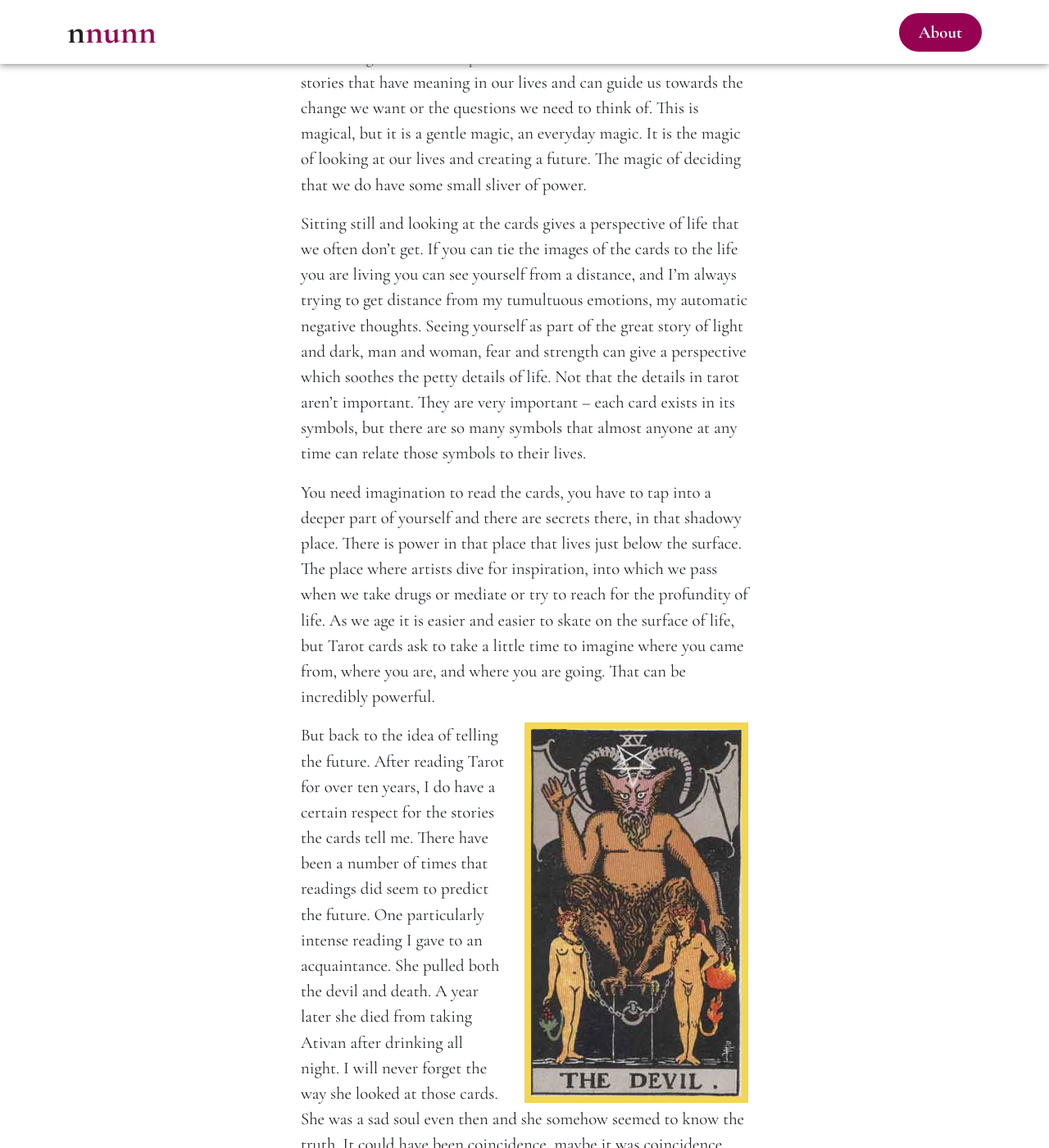
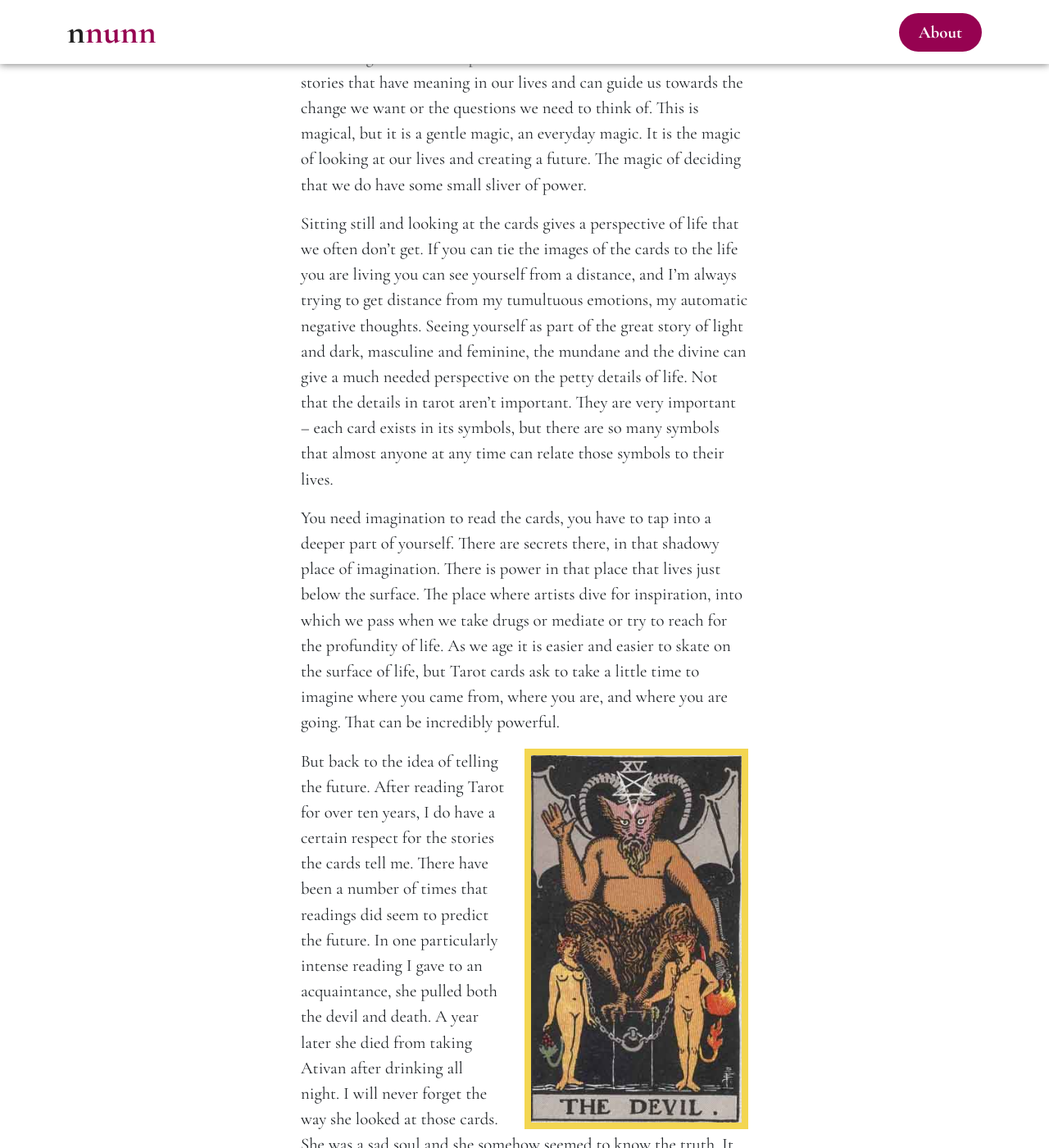
Before and after one commit to nnunn/nnunn, a Jekyll site: the page built from tarot/_posts/2023-02-13-Can-Tarot-Predict-the-Future.html, in a window 1280 px wide and 1400 px high, scrolled down 965 px. Shown: the whole window at 82% size. Built offline with Jekyll 4.4.1, drawn with Linux system fonts in a browser that asks for light colours; nearby versions of some CDN libraries; some web fonts are replaced; some of the changed text lies outside the part shown.

Commit message:
Update 2023-02-13-Can-Tarot-Predict-the-Future.html

```diff
--- a/tarot/_posts/2023-02-13-Can-Tarot-Predict-the-Future.html
+++ b/tarot/_posts/2023-02-13-Can-Tarot-Predict-the-Future.html
@@ -9,6 +9,6 @@ colour: yellow
 
 <p>I consider myself a skeptic, or at least a realist. I’m not religious, having come from an atheist father and a lapsed Christian mother. I think it’s important to try to stay grounded in what the world actually is (as much as is possible with our fallible human brain). Religion and spirituality give people hope and a guiding light in a difficult world, but I haven’t really felt like I needed that solace. Religion and spirituality are powerful stories that we use to sooth ourselves in the face of uncertainty and complexity.</p>
 	<p>I take a similar approach to Tarot. I don’t think the cards have special powers. I don’t believe that they gather energy that needs to be dissipated with crystals or some chant of Ohm. I think they are pieces of thin carboard with pictures on them and that they don’t mean anything more than the meaning we give them. BUT the meaning we give them is important and that meaning is where I do feel the power of tarot. We are narrative beings and we use our stories to guide us. Tarot provides a framework for us to create stories that have meaning in our lives and can guide us towards the change we want or the questions we need to think of. This is magical, but it is a gentle magic, an everyday magic. It is the magic of looking at our lives and creating a future. The magic of deciding that we do have some small sliver of power.</p>
-	<p>Sitting still and looking at the cards gives a perspective of life that we often don’t get. If you can tie the images of the cards to the life you are living you can see yourself from a distance, and I’m always trying to get distance from my tumultuous emotions, my automatic negative thoughts. Seeing yourself as part of the great story of light and dark, man and woman, fear and strength can give a perspective which soothes the petty details of life. Not that the details in tarot aren’t important. They are very important – each card exists in its symbols, but there are so many symbols that almost anyone at any time can relate those symbols to their lives.</p>
-	<p>You need imagination to read the cards, you have to tap into a deeper part of yourself and there are secrets there, in that shadowy place. There is power in that place that lives just below the surface. The place where artists dive for inspiration, into which we pass when we take drugs or mediate or try to reach for the profundity of life. As we age it is easier and easier to skate on the surface of life, but Tarot cards ask to take a little time to imagine where you came from, where you are, and where you are going. That can be incredibly powerful.</p><div class="dyellow p-2 float-end w-50 ms-4"><img src="/assets/images/devil.png" class="img-fluid"></div>
-	<p>But back to the idea of telling the future. After reading Tarot for over ten years, I do have a certain respect for the stories the cards tell me. There have been a number of times that readings did seem to predict the future. One particularly intense reading I gave to an acquaintance. She pulled both the devil and death. A year later she died from taking Ativan after drinking all night. I will never forget the way she looked at those cards. She was a sad soul even then and she somehow seemed to know the truth. It could have been coincidence, maybe it was coincidence, but it showed me that it is powerful and sometimes scary to delve into people’s hearts and minds and whatever magic the cards hold shouldn’t be taken lightly.</p>
+	<p>Sitting still and looking at the cards gives a perspective of life that we often don’t get. If you can tie the images of the cards to the life you are living you can see yourself from a distance, and I’m always trying to get distance from my tumultuous emotions, my automatic negative thoughts. Seeing yourself as part of the great story of light and dark, masculine and feminine, the mundane and the divine can give a much needed perspective on the petty details of life. Not that the details in tarot aren’t important. They are very important – each card exists in its symbols, but there are so many symbols that almost anyone at any time can relate those symbols to their lives.</p>
+	<p>You need imagination to read the cards, you have to tap into a deeper part of yourself. There are secrets there, in that shadowy place of imagination. There is power in that place that lives just below the surface. The place where artists dive for inspiration, into which we pass when we take drugs or mediate or try to reach for the profundity of life. As we age it is easier and easier to skate on the surface of life, but Tarot cards ask to take a little time to imagine where you came from, where you are, and where you are going. That can be incredibly powerful.</p><div class="dyellow p-2 float-end w-50 ms-4"><img src="/assets/images/devil.png" class="img-fluid"></div>
+	<p>But back to the idea of telling the future. After reading Tarot for over ten years, I do have a certain respect for the stories the cards tell me. There have been a number of times that readings did seem to predict the future. In one particularly intense reading I gave to an acquaintance, she pulled both the devil and death. A year later she died from taking Ativan after drinking all night. I will never forget the way she looked at those cards. She was a sad soul and she somehow seemed to know the truth. It could have been coincidence - it probably <em>was</em> a coincidence, but it showed me that it is powerful and sometimes scary to delve into people’s hearts and minds and whatever magic the cards hold shouldn’t be taken lightly.</p>
```
